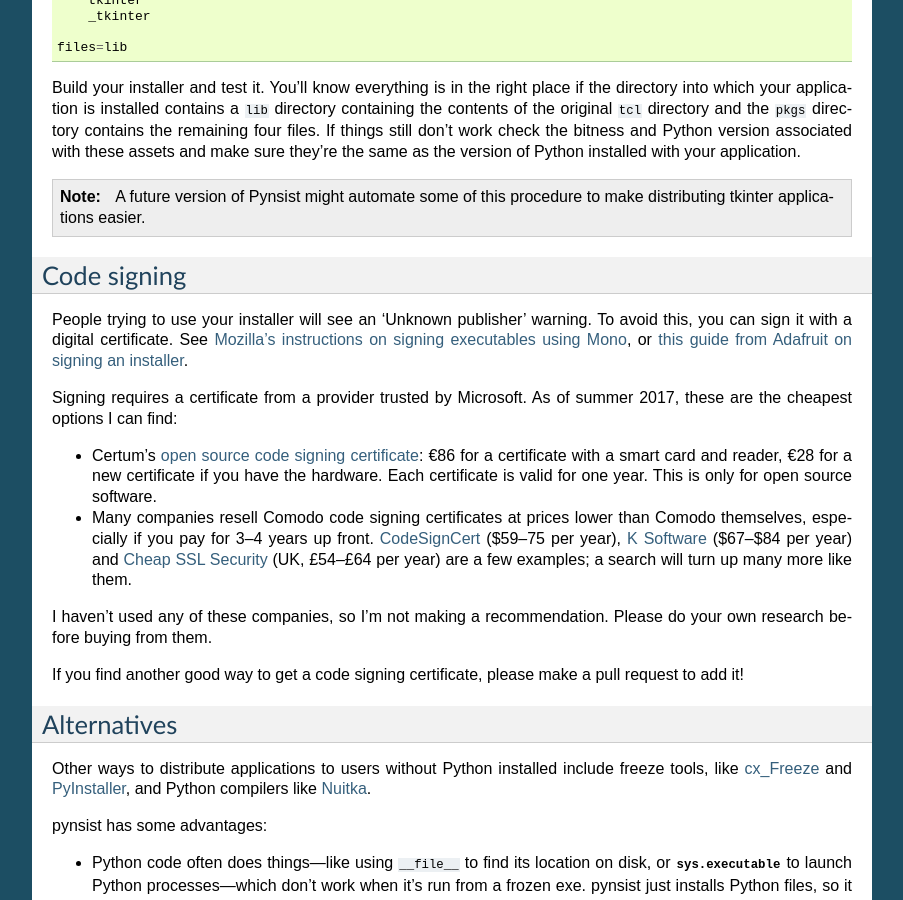
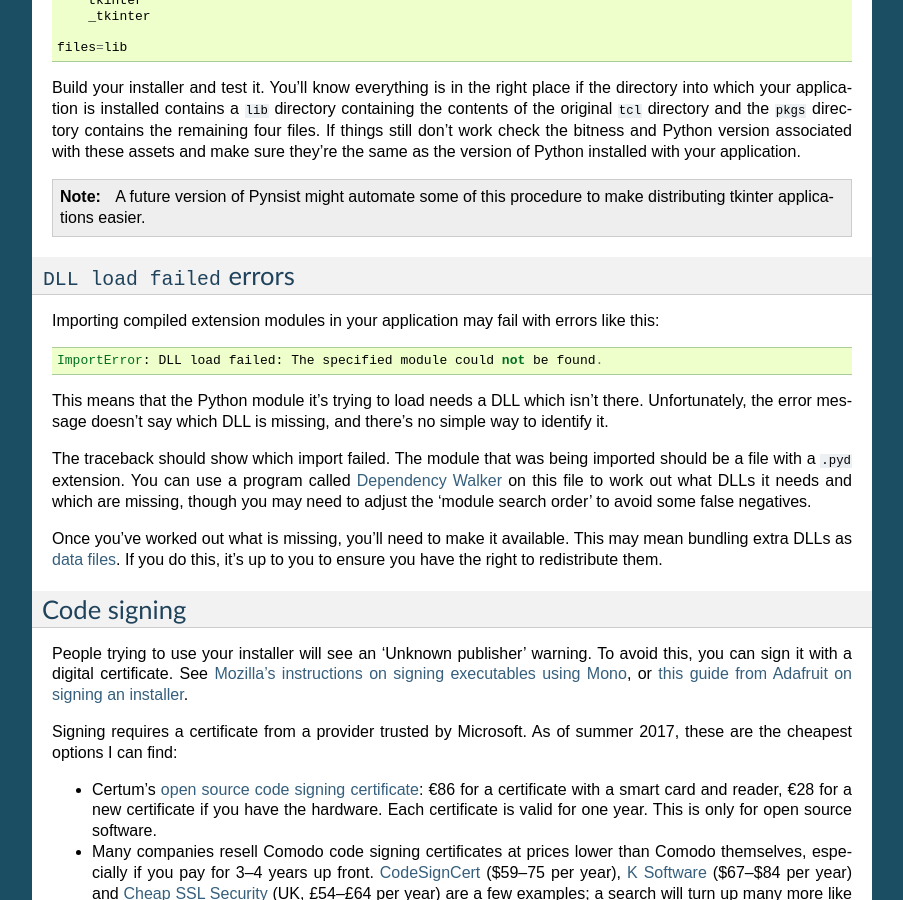
Before and after one commit to takluyver/pynsist, a Sphinx documentation site: the page built from doc/faq.rst, in a window 1280 px wide and 900 px high, scrolled down 1630 px. Shown: the whole window, without its empty margins (198-1101 px from the left). Built offline with Sphinx 7.4.7, drawn with Linux system fonts in a browser that asks for light colours.

Commit message:
FAQ entry about 'DLL load failed' errors

```diff
--- a/doc/faq.rst
+++ b/doc/faq.rst
@@ -37,6 +37,8 @@
 Python by default, though you can override this :ref:`in the config file <cfg_python>`.
 Whichever method you use, compiled libraries must have the same bit-ness as
 the version of Python that's installed.
+
+.. _faq-data-files:
 
 Using data files
 ----------------
@@ -115,6 +117,28 @@
    A future version of Pynsist might automate some of this procedure to make
    distributing tkinter applications easier.
 
+``DLL load failed`` errors
+--------------------------
+
+Importing compiled extension modules in your application may fail with errors
+like this::
+
+    ImportError: DLL load failed: The specified module could not be found.
+
+This means that the Python module it's trying to load needs a DLL which isn't
+there. Unfortunately, the error message doesn't say which DLL is missing, and
+there's no simple way to identify it.
+
+The traceback should show which import failed. The module that was being
+imported should be a file with a ``.pyd`` extension. You can use a program
+called `Dependency Walker <https://www.dependencywalker.com/>`_ on this file
+to work out what DLLs it needs and which are missing, though you may need to
+adjust the 'module search order' to avoid some false negatives.
+
+Once you've worked out what is missing, you'll need to make it available.
+This may mean bundling extra DLLs as :ref:`data files <faq-data-files>`.
+If you do this, it's up to you to ensure you have the right to redistribute them.
+
 Code signing
 ------------
 
```
